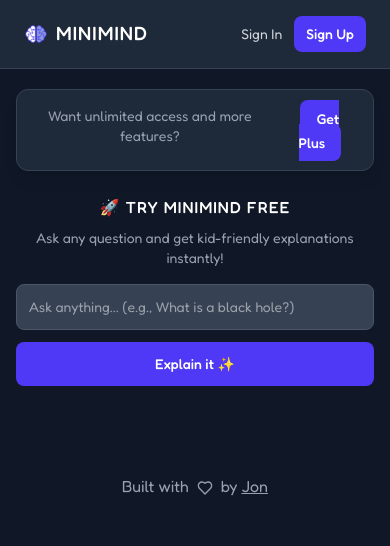
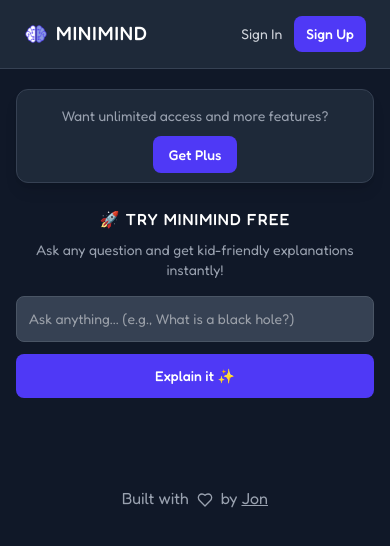
Before and after one commit to JonMoore9000/minimind, a Next.js app: page / in a window 390 px wide. Shown: the top 546 px of the page. Built offline with nearby package versions, Linux system fonts and the light colour scheme; no server answers; a web font is replaced by a local one.

Commit message:
mobile fix

```diff
--- a/app/page.tsx
+++ b/app/page.tsx
@@ -145,8 +145,8 @@
 
         {/* Signup buttons section - in a box */}
         {!user && (
-          <div className="home-plus w-full max-w-lg mb-6 sm:mb-8">
-            <div className="flex justify-between gap-4 bg-gray-800 border border-gray-700 rounded-xl p-4 sm:p-6 shadow-lg text-center">
+          <div className="w-full max-w-lg mb-6 sm:mb-8">
+            <div className="home-plus flex justify-between gap-4 bg-gray-800 border border-gray-700 rounded-xl p-4 sm:p-6 shadow-lg text-center">
               <p className="text-gray-400  text-sm sm:text-base">Want unlimited access and more features?</p>
               <div className="">
                 {/*<Link
```
